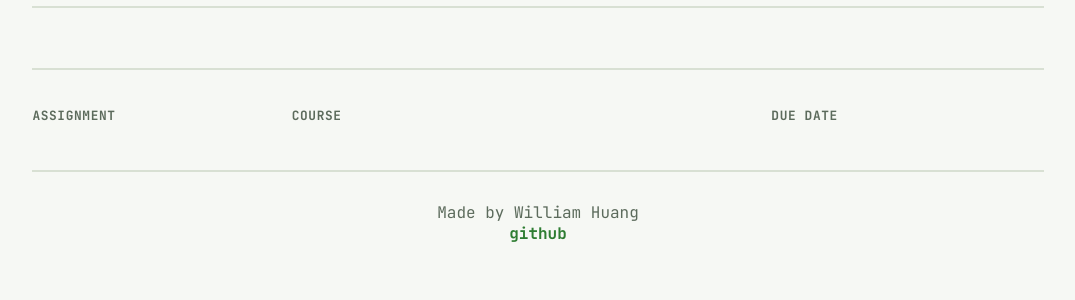
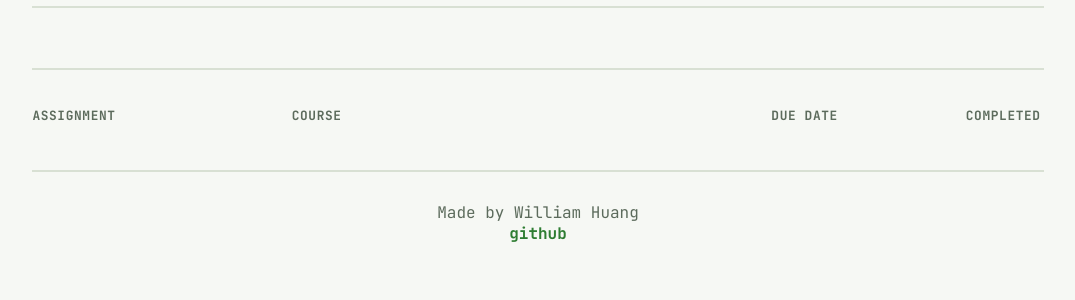
Before and after one commit to itxwilliam/syla, a Flask app: page / in a window 1280 px wide. Shown: the part 309-609 px from the top of the page, without its empty margins (102-1177 px from the left). Run offline with Flask 3, Linux system fonts and the light colour scheme.

Commit message:
added heading

```diff
--- a/templates/index.html
+++ b/templates/index.html
@@ -52,6 +52,7 @@
             <div>Course</div>
             <div></div>
             <div>Due Date</div>
+            <div>Completed</div>
         </div>
 
         <!-- TASK LIST -->
```
